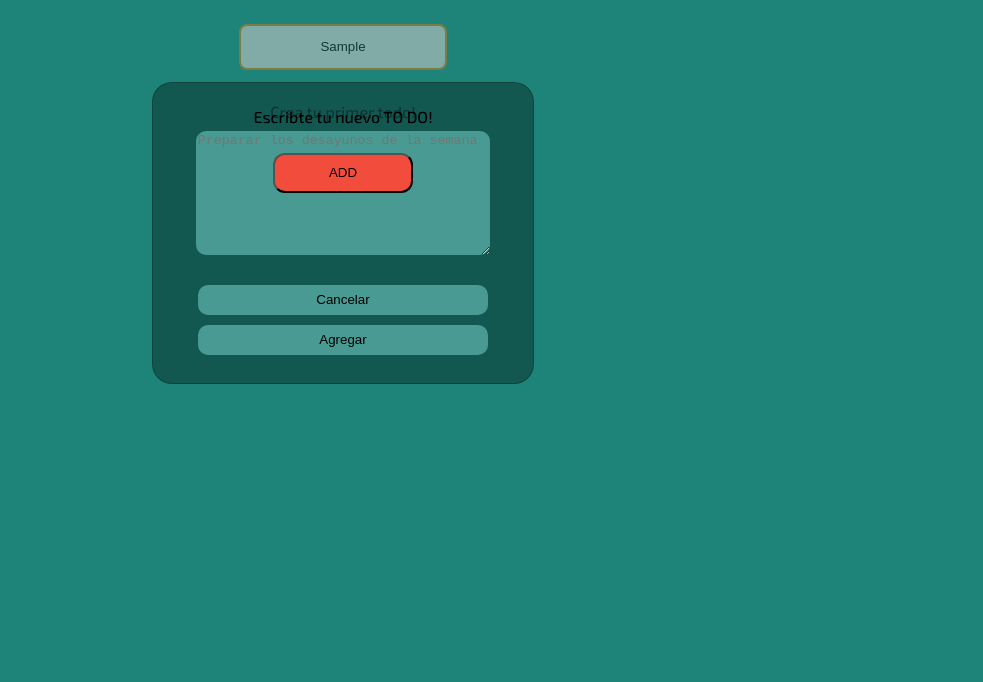
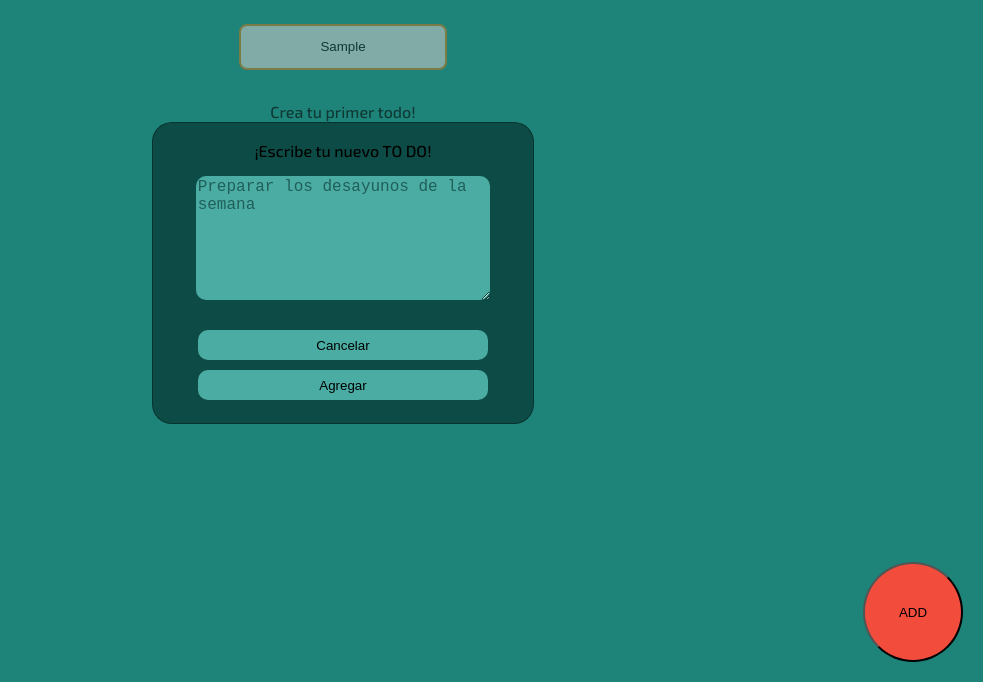
Before and after one commit to jrugarte/curso-react, a React app: page / in a window 1280 px wide. Both pictures are taken after typing "Sample" into the empty fields and a click on the button "ADD". Shown: the part 118-800 px from the top of the page, without its empty margins (297-1280 px from the left). Built offline with nearby package versions, Linux system fonts and the light colour scheme.

Commit message:
button and placeholder changed

```diff
--- a/src/todobutton/button.css
+++ b/src/todobutton/button.css
@@ -3,15 +3,20 @@
     justify-content: center;
 }
 .addButton button{
-    width: 140px;
-    height: 40px;
-    border-radius: 12px;
+    width: 100px;
+    height: 100px;
+    border-radius: 120px;
     background: #F24C3D;
     z-index: 1;
+    position: fixed;
+    bottom: 20px;
+    right: 20px;
+
 
 }
 .addButton button:hover{
-    width: 160px;
-    height: 60px;
+    width: 120px;
+    height: 120px;
+    border-radius: 120px;
     cursor: pointer;
 }
--- a/src/todoform/todoform.css
+++ b/src/todoform/todoform.css
@@ -6,12 +6,16 @@
     justify-content: center;
     align-items: center;
     position: fixed;
-    top: 200px;
-    background-color: #0e35318d;
-    border: 1px solid #0e35318d;
+    top: 240px;
+    background-color: #02211e8d;
+    border: 1px solid #03201d8d;
     border-radius: 20px;
 }
-
+.label-div {
+    height: 30px;
+    display: flex;
+    justify-content: center;
+}
 .form-div form{
     display: flex;
     align-items: center;
@@ -19,13 +23,17 @@
     padding: 5px;
     flex-direction: column;
 }
+::placeholder{
+    color: #02211e8d;
+    font-size: large;
+}
 .form-div textarea{
     height: 120px;
     width: 90%;
     margin: 5px 5px 25px 5px;
     border-radius: 10px;
     border: 0;
-    background-color: #73d1c78d;
+    background-color: #7cfaee8d;
 
 }
 .form-div button{
@@ -34,7 +42,7 @@
     margin: 5px;
     border-radius: 10px;
     border: 0;
-    background-color: #73d1c78d;
+    background-color: #7cfaee8d;
 
 }
 .form-div button:hover{
--- a/src/todoform/todoform.js
+++ b/src/todoform/todoform.js
@@ -19,7 +19,9 @@ function TodoForm() {
   return (
     <div className="form-div">
       <form onSubmit={onSubmit}>
-        <label>Escribte tu nuevo TO DO!</label>
+        <div className="label-div">
+          <label>¡Escribe tu nuevo TO DO!</label>
+        </div>
         <textarea
           placeholder="Preparar los desayunos de la semana"
           value={newTodoValue}
```
